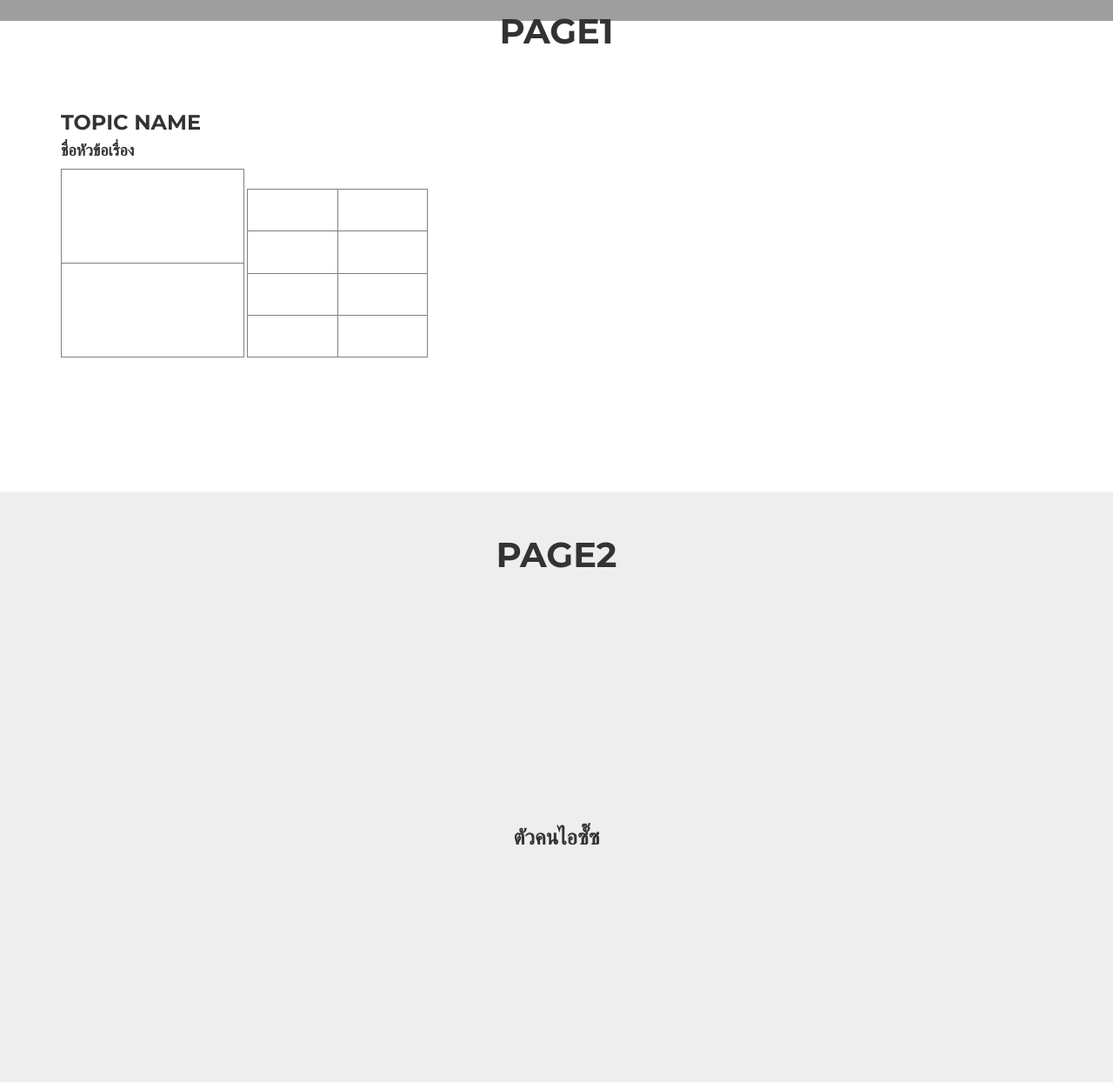
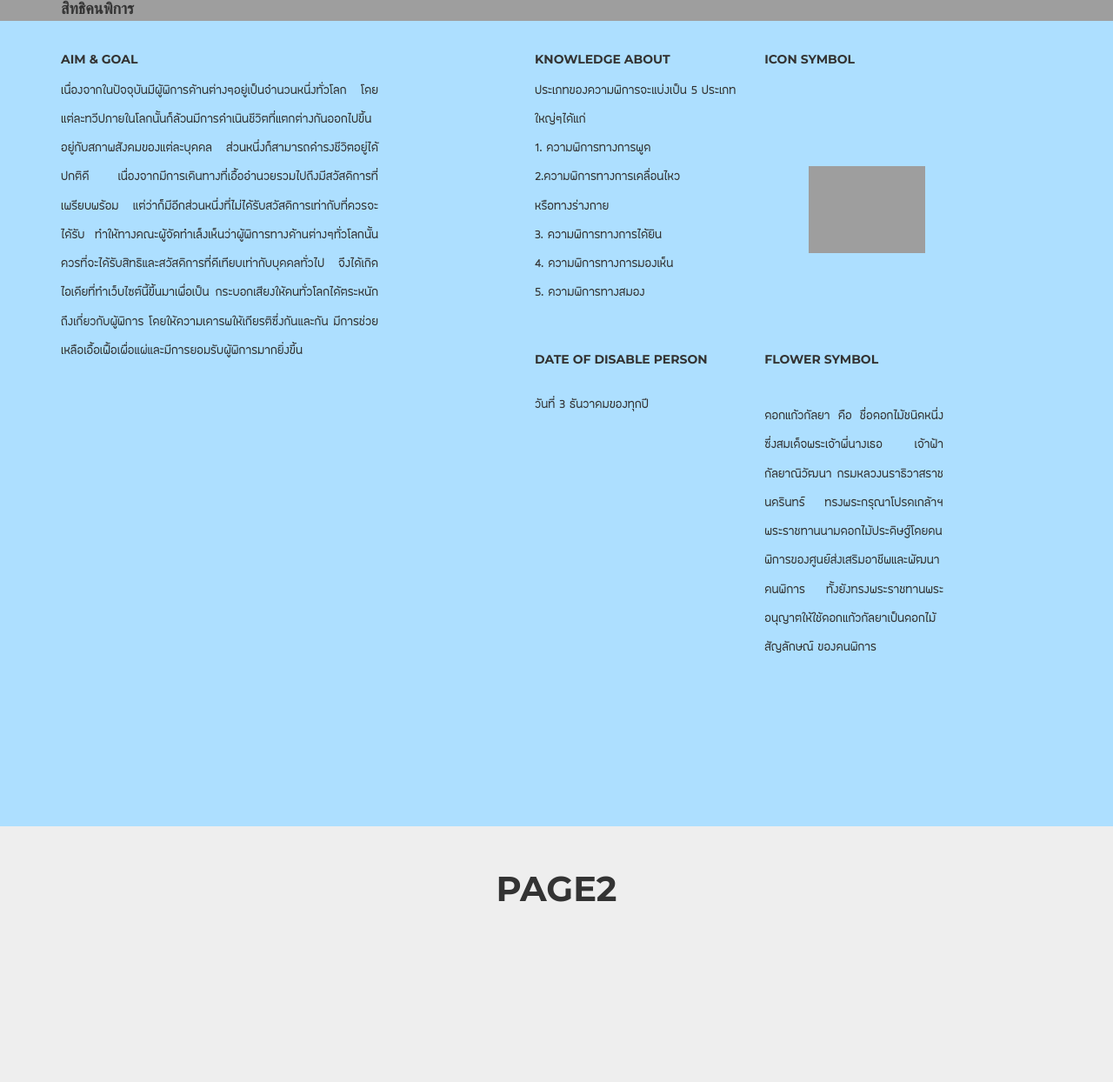
Before and after one commit to soipachara43/project-disable, a PHP site: page / in a window 1280 px wide. Shown: the part 776-2020 px from the top of the page at 87% size. Run offline with PHP 8.4, Linux system fonts and the light colour scheme; some libraries are stand-ins or nearby versions; some web fonts are replaced; grey boxes are pictures that could not be loaded.

Commit message:
new page1

```diff
--- a/demo(test)/index.html
+++ b/demo(test)/index.html
@@ -75,62 +75,71 @@
         <div class="container">
             <div class="intro-text">
                 <div class="intro-heading">
-                    Disable<!--<img src="LogoJa/melogo.png">-->
+                    <img src="LogoJa/melogo.png" style="width: 40%;margin-top: -175px;" />
                 </div>
             </div>
         </div>
     </header>
     <!-- Services Section -->
-    <section id="services">
+    <section id="services" style="background-color: #ADDFFF;">
         <div class="container">
             <div class="row">
                 <div class="col-lg-12">
-                    <h2 class="section-heading-text-center">PAGE1</h2><br><br>
-                    <h3 style="text-align: left;">Topic Name</h3>
-                    <h4 style="text-align: left;">ชื่อหัวข้อเรื่อง</h4>
-    <span style="display: inline-block;"><table style="width: 211px; height: 217px;" border="1">
+                    <h2 class="section-heading-text-center" style="margin-top: -100px;">PAGE1</h2><br><br>
+                    <h3 style="text-align: left;">Disable Person Right</h3>
+                    <h4 style="text-align: left;">สิทธิคนพิการ</h4><br>
+                    <span style="display: inline-block;float: left;">
+                        <table style="width: 400px; height: 400px;float: left" >
                             <tbody>
                                 <tr>
-    <td style="width: 209.6px;">&nbsp;</td>
+                                    <td style="width: 400px; height:35px;"><h5>AIM & GOAL</h5></td>
                                 </tr>
                                 <tr>
-    <td style="width: 209.6px;">&nbsp;</td>
+                                    <td style="width: 400px;">
+                                        <p style="padding: 35px;padding-top:0px;padding-left:0px;text-align: justify;font-size: 19px;font-family:'FC Lamoon'">เนื่องจากในปัจจุบันมีผู้พิการด้านต่างๆอยู่เป็นจำนวนหนึ่งทั่วโลก โดยแต่ละทวีปภายในโลกนั้นก็ล้วนมีการดำเนินชีวิตที่แตกต่างกันออกไปขึ้นอยู่กับสภาพสังคมของแต่ละบุคคล ส่วนหนึ่งก็สามารถดำรงชีวิตอยู่ได้ปกติดี เนื่องจากมีการเดินทางที่เอื้ออำนวยรวมไปถึงมีสวัสดิการที่เพรียบพร้อม แต่ว่าก็มีอีกส่วนหนึ่งที่ไม่ได้รับสวัสดิการเท่ากับที่ควรจะได้รับ ทำให้ทางคณะผู้จัดทำเล็งเห็นว่าผู้พิการทางด้านต่างๆทั่วโลกนั้นควรที่จะได้รับสิทธิและสวัสดิการที่ดีเทียบเท่ากับบุคคลทั่วไป จึงได้เกิดไอเดียที่ทำเว็บไซต์นี้ขึ้นมาเพื่อเป็น กระบอกเสียงให้คนทั่วโลกได้ตระหนักถึงเกี่ยวกับผู้พิการ โดยให้ความเคารพให้เกียรติซึ่งกันและกัน มีการช่วยเหลือเอื้อเฟื้อเผื่อแผ่และมีการยอมรับผู้พิการมากยิ่งขึ้น</p>
+                                    </td>
                                 </tr>
                             </tbody>
-    </table></span>
-    <span style="display: inline-block;"><table style="height: 194px;" width="208" border="1">
+                        </table>
+                    </span>
+                    <span style="display: inline-block;float: left;">
+                        <table style="width: 500px; height: 410px;margin-left: 90px;float: left; margin-left: 145px">
                             <tbody>
                                 <tr>
-    <td style="width: 103.2px;">&nbsp;</td>
-    <td style="width: 104px;">&nbsp;</td>
+                                    <td style="width: 700px;height:35px;"><h5>KNOWLEDGE ABOUT</h5></td>
+                                    <td style="width: 400px;height:35px;"><h5>ICON SYMBOL</h5></td>
                                 </tr>
                                 <tr>
-    <td style="width: 103.2px;">&nbsp;</td>
-    <td style="width: 104px;">&nbsp;</td>
+                                    <td style="width: 103.2px;height: 225px;"><p style="padding-left: 0px;padding-right: 20px;text-align: justify;font-size: 19px;font-family:'FC Lamoon'">ประเภทของความพิการจะแบ่งเป็น 5 ประเภท<br>ใหญ่ๆได้แก่<br>
+1. ความพิการทางการพูด<br>
+2.ความพิการทางการเคลื่อนไหว<br>หรือทางร่างกาย<br>
+3. ความพิการทางการได้ยิน<br>
+4. ความพิการทางการมองเห็น<br>
+5. ความพิการทางสมอง<br><br></p></td>
+                                    <td style="width: 80px;height: 225px;padding-left:20px;padding-right:20px;padding-top:0px;padding-bottom:0px;text-align: center;"><img src="https://cdn0.iconfinder.com/data/icons/medical-set/100/disabled-512.png" style="width:auto;height:100px;"/></td>
                                 </tr>
                                 <tr>
-    <td style="width: 103.2px;">&nbsp;</td>
-    <td style="width: 104px;">&nbsp;</td>
+                                    <td style="width: 103.2px;height:35px;"><h5>DATE of DISABLE PERSON</h5></td>
+                                    <td style="width: 200px;height:35px;"><h5>FLOWER SYMBOL</h5></td>
                                 </tr>
                                 <tr>
-    <td style="width: 103.2px;">&nbsp;</td>
-    <td style="width: 104px;">&nbsp;</td>
+                                    <td style="width: 103.2px;"><p style="height: 325px;padding-left: 0px;padding-right: 20px;padding-top:0px;text-align: justify;font-size: 19px;font-family:'FC Lamoon'">วันที่ 3 ธันวาคมของทุกปี</p></td>
+                                    <td style="width: 140px;"><p style="padding: 30px;padding-left:0px;text-align: justify;font-size: 19px;font-family:'FC Lamoon'">ดอกแก้วกัลยา คือ ชื่อดอกไม้ชนิดหนึ่งซึ่งสมเด็จพระเจ้าพี่นางเธอ เจ้าฟ้ากัลยาณิวัฒนา กรมหลวงนราธิวาสราชนครินทร์ ทรงพระกรุณาโปรดเกล้าฯ พระราชทานนามดอกไม้ประดิษฐ์โดยคนพิการของศูนย์ส่งเสริมอาชีพและพัฒนาคนพิการ ทั้งยังทรงพระราชทานพระอนุญาตให้ใช้ดอกแก้วกัลยาเป็นดอกไม้สัญลักษณ์ ของคนพิการ</p></td>
                                 </tr>
                             </tbody>
-    </table></span>
-
-
+                        </table>
+                    </span>
                 </div>
             </div>
         </div>
-
     </section>
     <!-- Portfolio Grid Section -->
     <section id="portfolio" class="bg-light-gray">
         <div class="container">
             <div class="row">
                 <div class="col-lg-12 text-center">
-                    <h2 class="section-heading">PAGE2</h2><br><br><br><br><br><br><br><br><br><br><br><br><br><h3>ตัวคนไอซั๊ซ</h3><br><br><br><br><br><br><br><br><br><br>
+                    <h2 class="section-heading">PAGE2</h2><br><br><br><br><br><br><br><br><br><br><br><br><br>
+                    <h3>ตัวคนไอซั๊ซ</h3><br><br><br>
                 </div>
             </div>
         </div>
@@ -141,7 +150,8 @@
         <div class="container">
             <div class="row">
                 <div class="col-lg-12 text-center">
-                    <h2 class="section-heading">PAGE3</h2><br><br><br><br><br><br><br><br><br><br><br><br><br><br><h3>แผนที่ไอชิบหาย<h3><br><br><br><br><br><br><br><br>
+                    <h2 class="section-heading">PAGE3</h2><br><br><br><br><br><br><br><br><br><br><br><br>
+                    <h3>แผนที่ไอชิบหาย<h3><br><br>
                 </div>
             </div>
         </div>
@@ -152,7 +162,7 @@
         <div class="container">
             <div class="row">
                 <div class="col-lg-12 text-center">
-                    <h2 class="section-heading">My Team</h2><br><br><br><br><br><br><br>61070030<br><br>61070155<br><br>61070156<br><br>61070161<br><br>61070184<br><br>61070204<br><br>61070235<br><br><br><br><br>
+                    <h2 class="section-heading">My Team</h2><br><br><br>61070030<br><br>61070155<br><br>61070156<br><br>61070161<br><br>61070184<br><br>61070204<br><br>61070235<br><br>
                 </div>
             </div>
             <!--<div class="row">
```
Also changed, not shown: demo(test)/css/agency.css (+18 -15 lines). Lines whose indentation alone changed are shown as unchanged.
